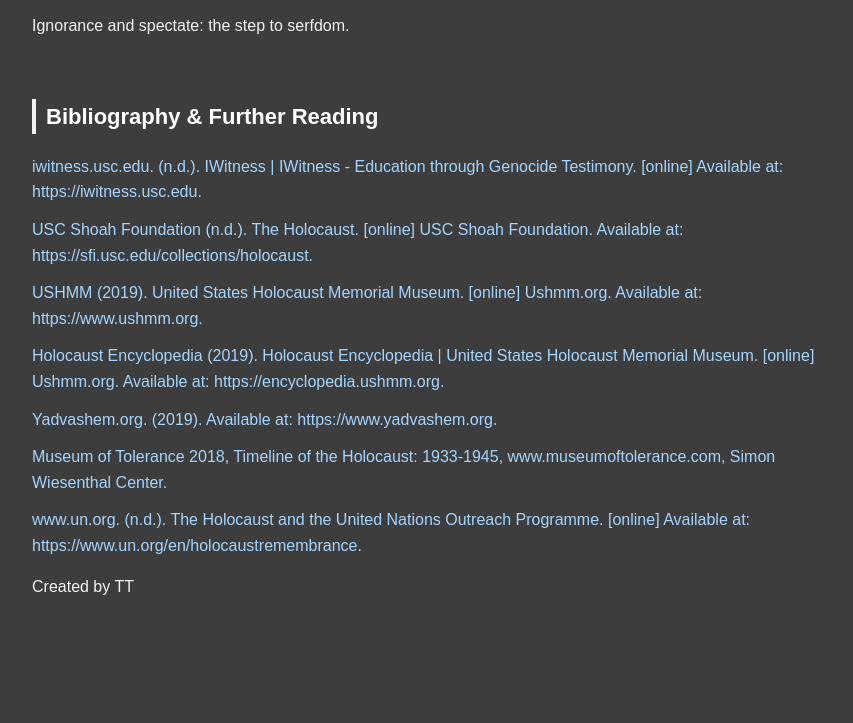
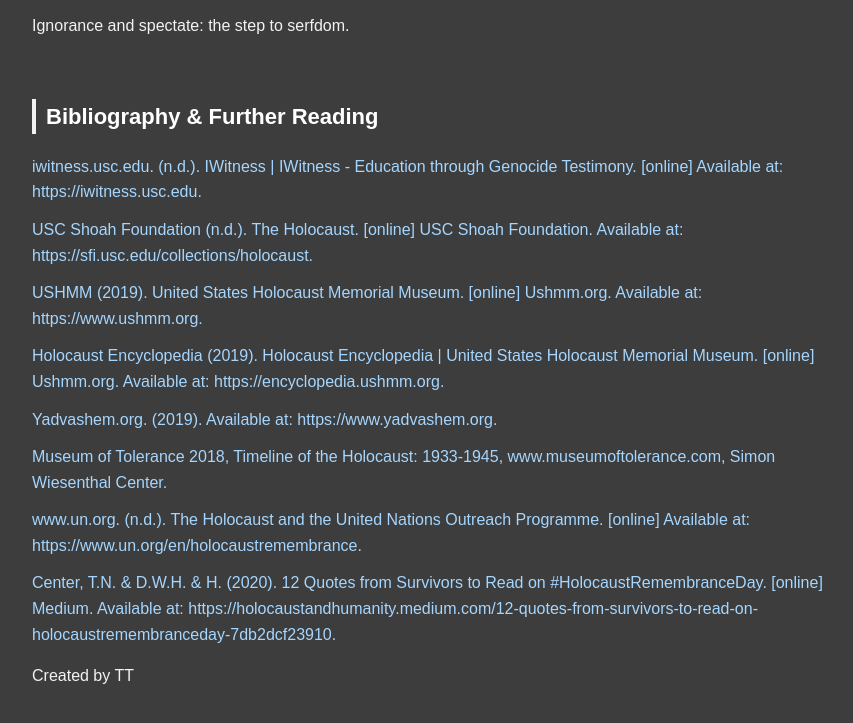
Before and after one commit to hahatt-nlcs/Memorial-, a plain HTML site: page about.html in a window 1280 px wide. Shown: the part 532-1255 px from the top of the page, without its empty margins (208-1061 px from the left). Before the commit the page ends 1212 px from the top, so only its background shows below. Drawn offline with Linux system fonts and the light colour scheme.

Commit message:
Update about.html

```diff
--- a/about.html
+++ b/about.html
@@ -37,6 +37,7 @@
         <li><a href="https://www.yadvashem.org" target="_blank">Yadvashem.org. (2019). Available at: https://www.yadvashem.org.</a></li>
         <li><a href="https://www.museumoftolerance.com/education/teacher-resources/holocaust-resources/timeline-of-the-holocaust.html" target="_blank">Museum of Tolerance 2018, Timeline of the Holocaust: 1933-1945, www.museumoftolerance.com, Simon Wiesenthal Center.</a></li>
         <li><a href="https://www.un.org/en/holocaustremembrance" target="_blank">www.un.org. (n.d.). The Holocaust and the United Nations Outreach Programme. [online] Available at: https://www.un.org/en/holocaustremembrance.</a></li>
+        <li><a href="https://holocaustandhumanity.medium.com/12-quotes-from-survivors-to-read-on-holocaustremembranceday-7db2dcf23910" target="_blank">Center, T.N. & D.W.H. & H. (2020). 12 Quotes from Survivors to Read on #HolocaustRemembranceDay. [online] Medium. Available at: https://holocaustandhumanity.medium.com/12-quotes-from-survivors-to-read-on-holocaustremembranceday-7db2dcf23910.</a></li>
     <p>Created by TT</p>
   </main>
 
```
